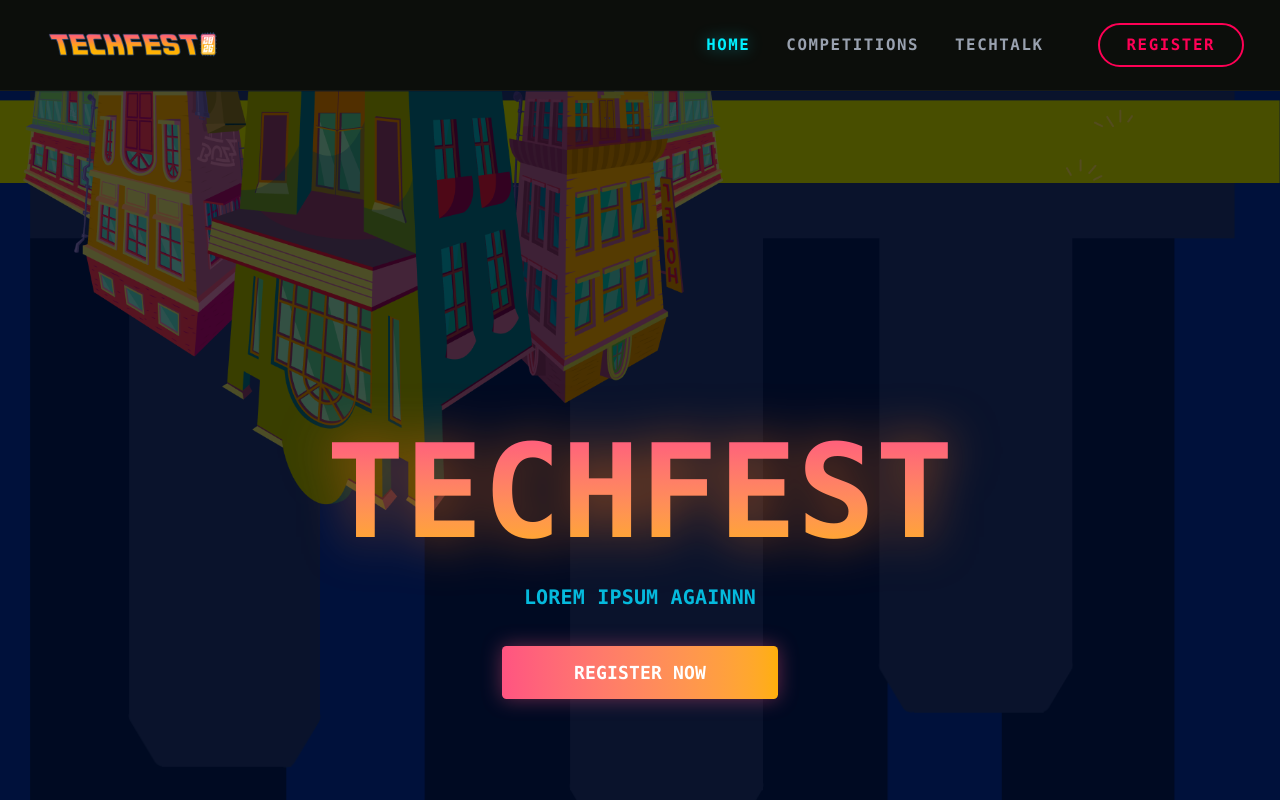
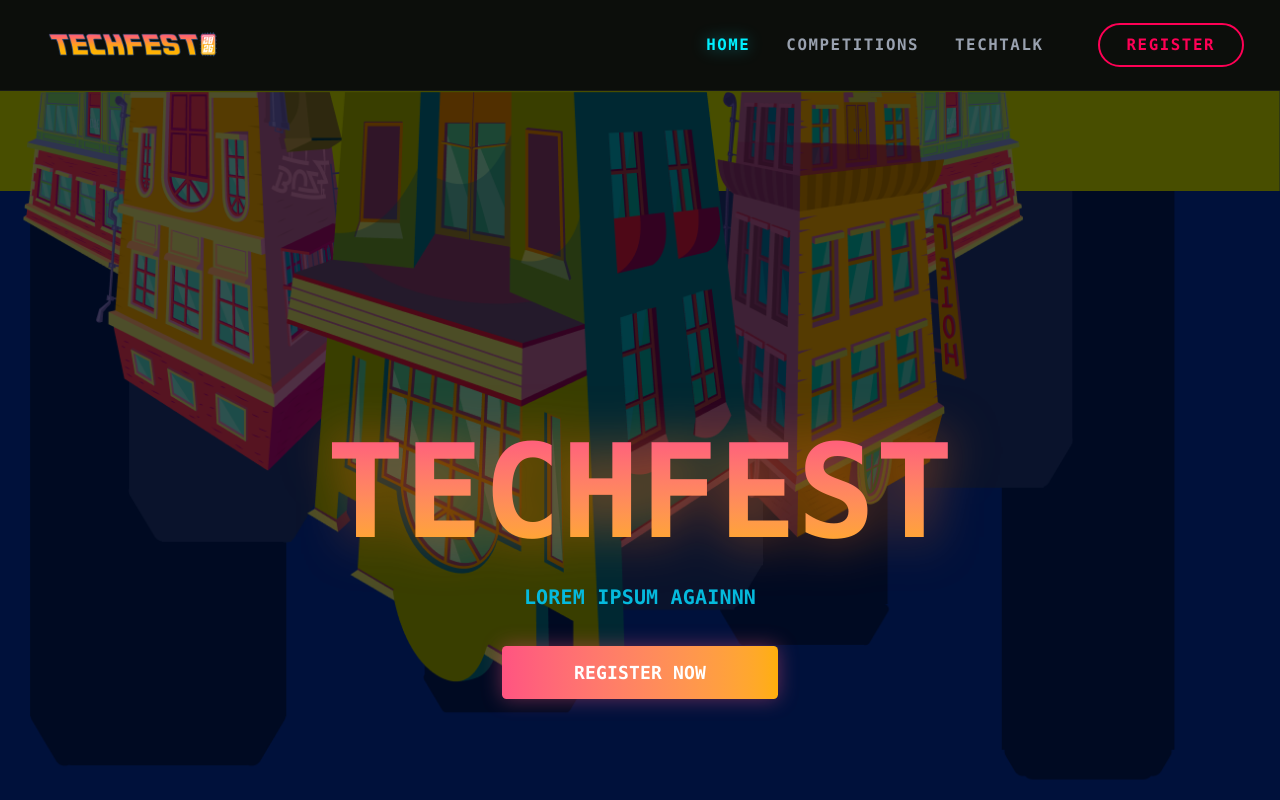
Before and after one commit to HIMTI-Binus-University/TECHFEST-2026, a React (Vite) app: page / in a window 1280 px wide. Shown: the top 800 px of the page. Built offline with nearby package versions, Linux system fonts and the light colour scheme; a web font is replaced by a local one.

Commit message:
fix: asset scaling issues

```diff
--- a/src/components/Hero.jsx
+++ b/src/components/Hero.jsx
@@ -9,9 +9,9 @@ const Hero = () => {
     <section className="relative bg-[#00113B] w-full h-screen flex overflow-hidden flex-col items-center justify-center">
       {/*background*/}
       <div className="absolute inset-0 z-10 pointer-events-none flex justify-center">
-          <img src={ground} className="absolute -top-12 md:-top-24 z-[15] w-full h-[150px] md:h-[200px] object-cover brightness-50"/>
-          <img src={citybg} className="absolute top-0 left-5 z-10 w-full md:w-[5000px] h-auto -scale-y-100 -scale-x-100 opacity-30 md:opacity-100 brightness-[0.4]"/>
-          <img src={city} className="absolute top-0 left-5 z-20 w-full md:w-[700px] h-auto -scale-y-100 -scale-x-100 opacity-30 md:opacity-100 brightness-[0.4]"/>
+          <img src={ground} className="absolute top-0 z-20 w-full h-[80px] md:h-[100px] object-cover object-bottom brightness-50"/>
+          <img src={citybg} className="absolute h-full -top-20 md:-top-50 left-5 z-10 md:w-full md:h-auto -scale-y-100 -scale-x-100 opacity-30 md:opacity-100 brightness-[0.4]"/>
+          <img src={city} className="absolute top-0 left-5 z-30 w-2/3 md:w-[1000px] h-auto -scale-y-100 -scale-x-100 md:opacity-100 brightness-[0.4]"/>
       </div>
       {/*Techfest text*/}
       <div className="relative z-30 flex flex-col items-center space-y-4 md:space-y-6 mt-16 md:mt-32 text-center">
```
